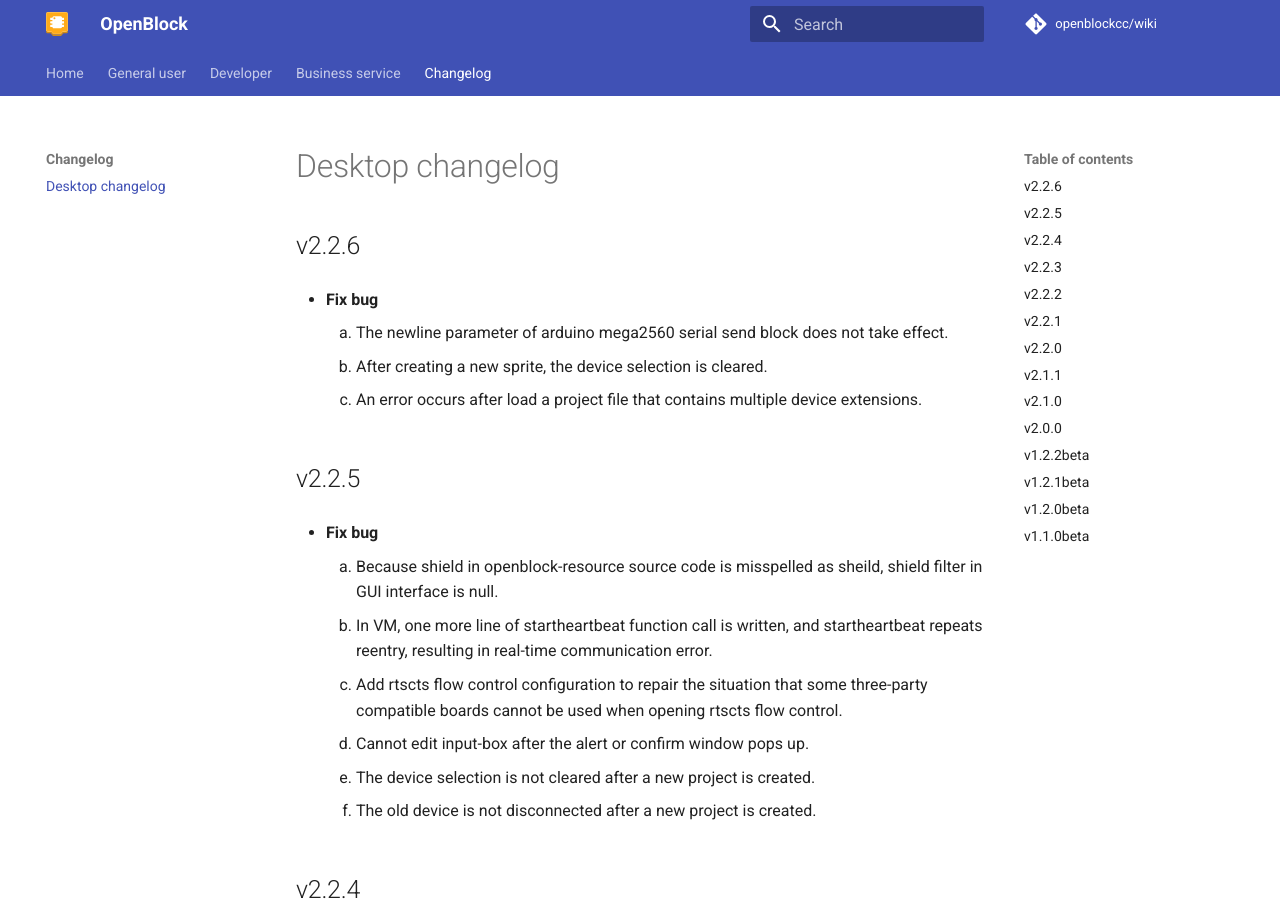
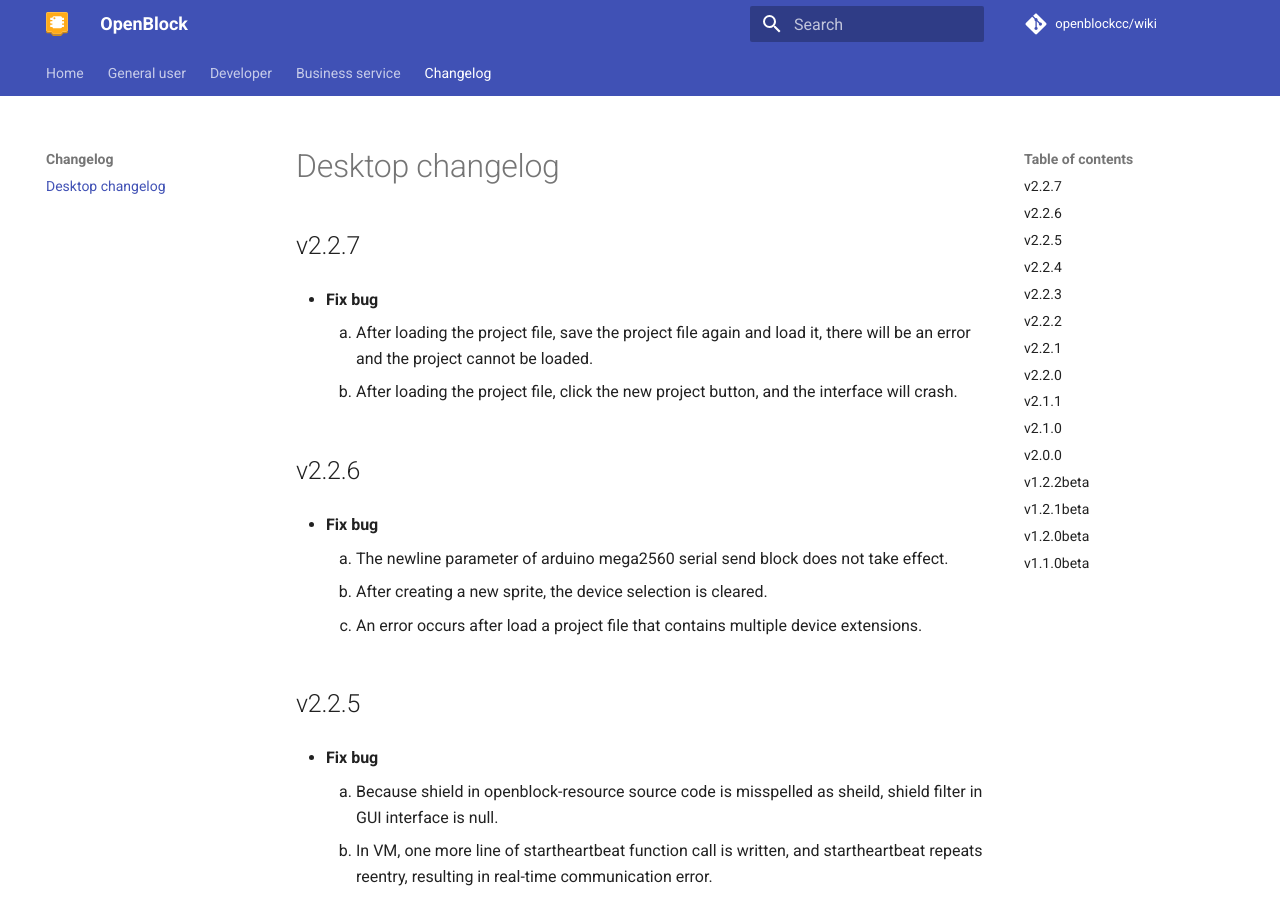
Before and after one commit to openblockcc/openblockcc.github.io, an MkDocs documentation site: the page built from docs/desktop-changelog.md, in a window 1280 px wide and 900 px high. Built offline with MkDocs 1.6.1 and Material for MkDocs 9.7.7, drawn with Linux system fonts in a browser that asks for light colours; comment, search, counter and statistics services are not loaded.

Commit message:
update doc

```diff
--- a/docs/desktop-changelog.md
+++ b/docs/desktop-changelog.md
@@ -1,3 +1,10 @@
+## v2.2.7
+
+- **Fix bug**
+
+    1. After loading the project file, save the project file again and load it, there will be an error and the project cannot be loaded.
+    2. After loading the project file, click the new project button, and the interface will crash.
+
 ## v2.2.6
 
 - **Fix bug**
```
